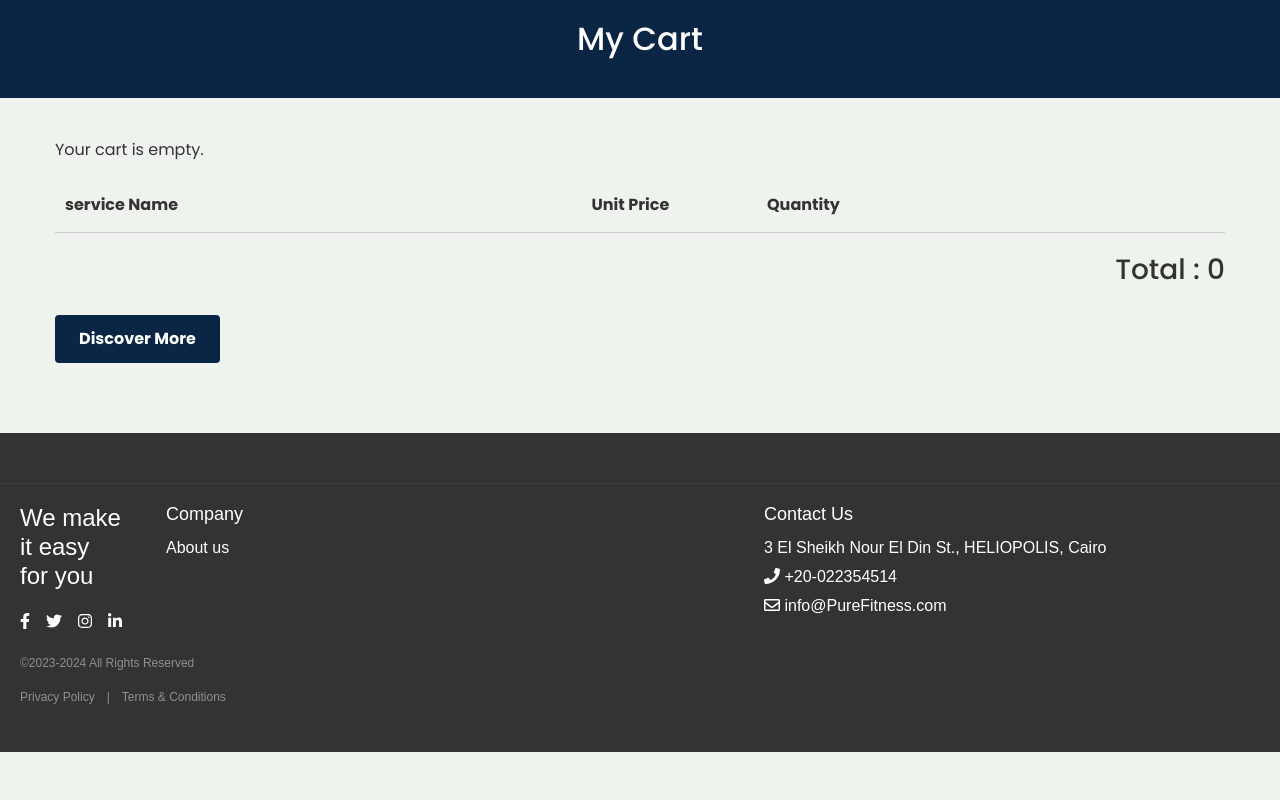
After one commit to theogyousef/Tourism, a PHP site: page /tourism/views/cart.php in a window 1280 px wide. The commit adds this page. Run offline with PHP 8.4, Linux system fonts and the light colour scheme; lists and menus that the app fills with data are empty.

Commit message:
cart html/css

```diff
--- /dev/null
+++ b/public/css/cart.css
@@ -0,0 +1,137 @@
+/* Reset CSS */
+* {
+    margin: 0;
+    padding: 0;
+    box-sizing: border-box;
+}
+
+/* Global Styles */
+body {
+    font-family: 'Poppins', sans-serif;
+    background-color: #EEF4ED;
+    color: #333;
+}
+
+.container {
+    max-width: 1200px;
+    margin: 0 auto;
+    padding: 0 15px;
+}
+
+header {
+    background-color: #0B2545;
+    color: #fff;
+    padding: 20px 0;
+    text-align: center;
+}
+
+h1 {
+    font-size: 2rem;
+    margin-bottom: 20px;
+}
+
+.cart-wrap {
+    padding: 40px 0;
+}
+
+/* Table Styles */
+.table-wishlist table {
+    width: 100%;
+    border-collapse: collapse;
+}
+
+.table-wishlist th, .table-wishlist td {
+    padding: 15px 10px;
+    border-bottom: 1px solid #ccc;
+}
+
+.table-wishlist th {
+    text-align: left;
+    font-weight: bold;
+    color: #333;
+}
+
+.price, .quantity, .options {
+    text-align: center;
+    font-weight: bold;
+    color: #333;
+}
+
+.price a {
+    color: #134074;
+    text-decoration: none;
+}
+
+.quantity-selector {
+    display: flex;
+    align-items: center;
+    justify-content: center;
+}
+
+.quantity-selector button {
+    padding: 8px 12px;
+    border: none;
+    background-color: #13315C;
+    color: #fff;
+    cursor: pointer;
+    font-size: 14px;
+    transition: background-color 0.3s;
+}
+
+.quantity-selector button:hover {
+    background-color: #0B2545;
+}
+
+.quantity-input {
+    width: 40px;
+    text-align: center;
+    background-color: transparent;
+    border: none;
+    font-weight: bold;
+}
+
+.trash-icon {
+    color: #8DA9C4;
+}
+
+.thetotal {
+    margin-top: 20px;
+    text-align: right;
+    font-size: 18px;
+}
+
+.add-button, .checkout-button {
+    display: inline-block;
+    padding: 12px 24px;
+    font-size: 16px;
+    font-weight: bold;
+    text-align: center;
+    text-decoration: none;
+    background-color: #0B2545;
+    color: #fff;
+    border: none;
+    border-radius: 4px;
+    cursor: pointer;
+    transition: background-color 0.3s;
+    margin-top: 20px;
+}
+
+.add-button:hover, .checkout-button:hover {
+    background-color: #134074;
+}
+
+/* Media Queries */
+@media (max-width: 768px) {
+    .container {
+        padding: 0 15px;
+    }
+
+    .quantity-selector button {
+        padding: 6px 10px;
+        font-size: 12px;
+    }
+
+    h1 {
+        font-size: 1.5rem;
+    }
+}
--- a/views/404.php
+++ b/views/404.php
@@ -25,7 +25,7 @@ if (!isset($_SESSION["login"]) || $_SESSION["login"] !== true) {
   } else {
     header("Location: login");
   }
-include "header.php";
+// include "header.php";
 ?>
 <!DOCTYPE html>
 <html lang="en">
--- /dev/null
+++ b/views/cart.php
@@ -0,0 +1,143 @@
+<?php
+
+
+// require '../controller/config.php';
+require '../includes/config.php';
+require '../includes/Dbh.php';
+
+// include "header.php";
+?>
+
+
+
+<!DOCTYPE html>
+<html lang="en">
+
+<head>
+    <meta charset="UTF-8">
+    <meta name="viewport" content="width=device-width, initial-scale=1.0">
+
+    <link href="https://cdn.jsdelivr.net/npm/bootstrap@5.0.0/dist/css/bootstrap.min.css" rel="stylesheet">
+    <link rel="stylesheet" href="https://cdnjs.cloudflare.com/ajax/libs/font-awesome/5.15.4/css/all.min.css" />
+    <script src="https://cdnjs.cloudflare.com/ajax/libs/font-awesome/5.15.4/js/all.min.js"></script>
+    <link rel="stylesheet" href="https://cdn.jsdelivr.net/npm/bootstrap-icons@1.11.1/font/bootstrap-icons.css">
+    <link rel="stylesheet" href="https://fonts.googleapis.com/css2?family=Poppins:wght@300;400;500;600;700&display=swap">
+    <link rel="stylesheet" href="https://cdn.jsdelivr.net/npm/bootstrap-icons@1.11.1/font/bootstrap-icons.css">
+
+    <title>My Cart</title>
+    <style>
+        <?php
+        include "../public/css/cart.css";
+        ?>
+    </style>
+</head>
+
+<body>
+    <header>
+        <h1>My Cart</h1>
+    </header>
+
+    <div class="cart-wrap">
+        <div class="container">
+            <div class="row">
+                <div class="col-md-12">
+                    <div class="table-wishlist">
+                        <form action="" method="post">
+                            <table cellpadding="0" cellspacing="0" border="0" width="100%">
+                                <thead>
+                                    <tr>
+                                        <th width="45%">service Name</th>
+                                        <th width="15%">Unit Price</th>
+                                        <th class="quantity" width="15%">Quantity</th>
+                                        <th width="15%"></th>
+                                        <th width="10%"></th>
+                                    </tr>
+                                </thead>
+                                <tbody>
+                                    <?php $total = 0; ?>
+                                    <?php if (!empty($_SESSION['products'])) : ?>
+                                        <?php foreach ($_SESSION['products'] as $product) : ?>
+                                            <?php
+                                            $totalproduct = $product['price'] * $product['quantity'];
+                                            $total += $totalproduct;
+                                            ?>
+
+                                            <tr>
+                                                <td width="45%">
+                                                    <div class="display-flex align-center">
+                                                        <div class="img-product">
+                                                            <?php if (isset($product['image'])) : ?>
+                                                                <a href="product?id=<?php echo $product['id']; ?>">
+                                                                    <img src="<?php echo $product['image']; ?>" alt="" class="mCS_img_loaded">
+                                                                </a>
+                                                            <?php endif; ?>
+                                                        </div>
+                                                        <div class="name-product">
+                                                            <?php if (isset($product['name'])) : ?>
+                                                                <a href="product?id=<?php echo $product['id']; ?>">
+                                                                    <?php echo $product['name']; ?>
+                                                                </a>
+                                                            <?php endif; ?>
+                                                        </div>
+                                                    </div>
+                                                </td>
+                                                <td width="15%" class="price">
+                                                    <?php if (isset($product['price'])) : ?>
+                                                        <a href="product?id=<?php echo $product['id']; ?>">
+                                                            <?php echo $product['price']; ?> EGP
+                                                        </a>
+                                                    <?php endif; ?>
+                                                </td>
+                                                <td width="15%" class="options">
+                                                    <?php if (isset($product['options'])) : ?>
+                                                      <p>
+                                                        <?php echo $product['options']?>
+                                                      </p>
+                                                    <?php endif; ?>
+                                                </td>
+                                                <td width="15%" class="quantity">
+                                                    <div class="input-group mb-2 quantity-selector">
+                                                        <button type="button" class="btn btn-outline-secondary decrement" data-product-id="<?php echo $product['id']; ?>">-</button>
+                                                        <input type="text" name="quantity[<?php echo $product['id']; ?>]" data-product-id="<?php echo $product['id']; ?>" class="form-control text-center small quantity-input" style="background-color: transparent; border: none;" value="<?php echo $product['quantity']; ?>" readonly>
+                                                        <button type="button" class="btn btn-outline-secondary increment" data-product-id="<?php echo $product['id']; ?>">+</button>
+                                                    </div>
+                                                </td>
+                                                <td width="10%" class="text-center">
+                                                    <?php if (isset($product)) : ?>
+                                                        <a href="cart_display?remove=<?php echo $product['id']; ?>" class="trash-icon"><i class="far fa-trash-alt"></i></a>
+                                                    <?php endif; ?>
+                                                </td>
+
+                                            </tr>
+                                        <?php endforeach; ?>
+                                    <?php else : ?>
+                                        <p class="p-cart">Your cart is empty.</p>
+                                    <?php endif; ?>
+                                </tbody>
+                            </table>
+                            <div class="thetotal">
+                                <h3 class=""> Total :
+                                    <?php echo $total;
+                                    $_SESSION['total'] = $total;
+                                    ?>
+                                </h3>
+                            </div>
+                        </form>
+                        <?php if (empty($_SESSION['products'])) : ?>
+                            <a href="index" class="add-button">Discover More</a>
+                        <?php endif; ?>
+                        <?php if (!empty($_SESSION['products'])) : ?>
+                            <a href="confirmaddress" class="checkout-button">Proceed to Checkout</a>
+                        <?php endif; ?>
+                    </div>
+                </div>
+            </div>
+        </div>
+    </div>
+
+    <footer>
+        <?php
+        include "footer.php";
+        ?>
+    </footer>
+</body>
```
